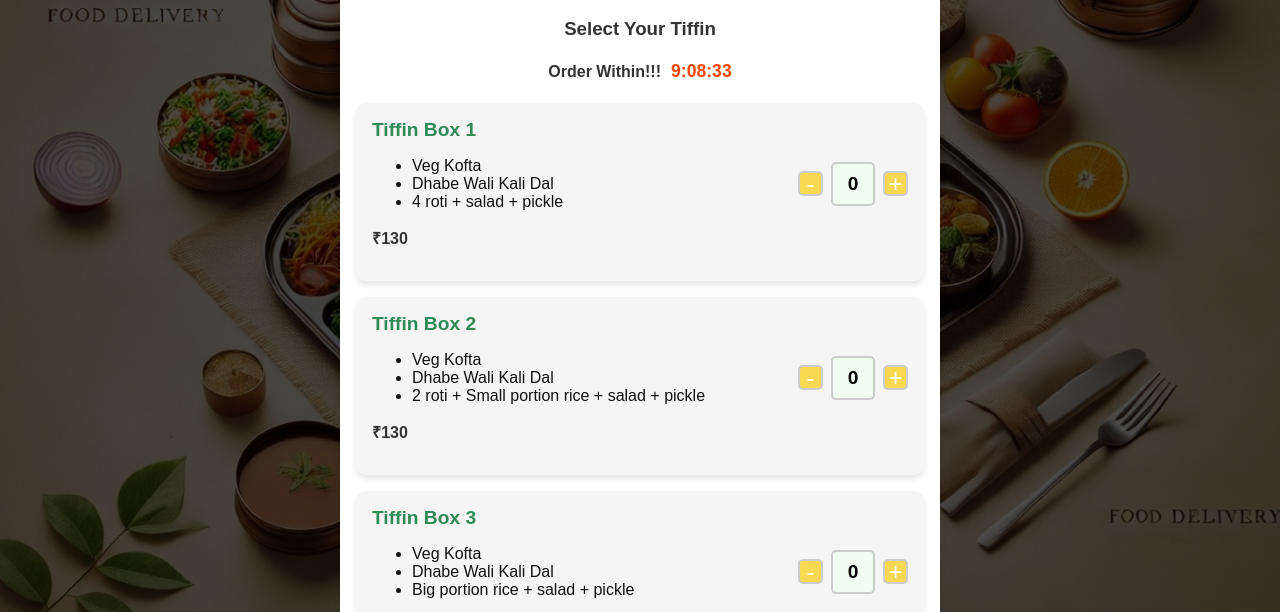
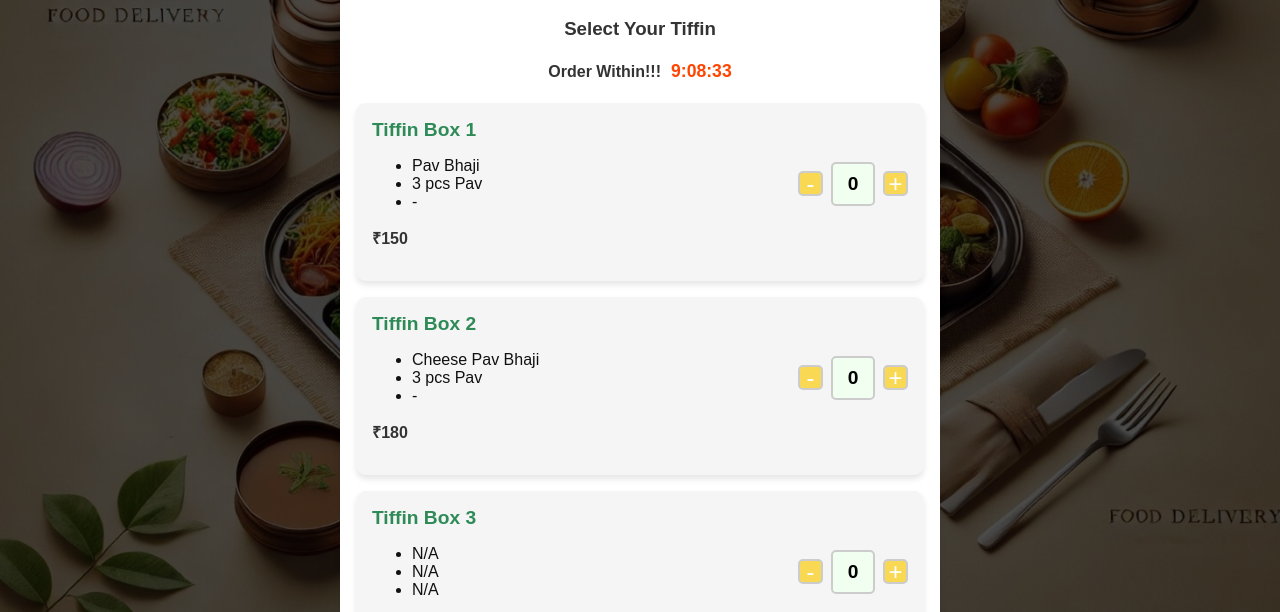
Before and after one commit to shashank-karmali/liveproject, a plain HTML site: page index.html in a window 1280 px wide. Shown: the part 187-799 px from the top of the page. Drawn offline with Linux system fonts and the light colour scheme.

Commit message:
Update index.html

```diff
--- a/index.html
+++ b/index.html
@@ -23,11 +23,11 @@
                 <div class="tiffin-info">
                     <h3>Tiffin Box 1</h3>
                     <ul>
-                        <li>Veg Kofta</li>
-                        <li>Dhabe Wali Kali Dal</li>
-                        <li>4 roti + salad + pickle</li>
+                        <li>Pav Bhaji</li>
+                        <li>3 pcs Pav</li>
+                        <li>-</li>
                     </ul>
-                    <b><p class="price">₹130</p></b>
+                    <b><p class="price">₹150</p></b>
                 </div>
                 <div class="quantity-selector">
                     <button onclick="updateQuantity('veg-quantity', 'decrement', 'veg')">-</button>
@@ -41,11 +41,11 @@
                 <div class="tiffin-info">
                     <h3>Tiffin Box 2</h3>
                     <ul>
-                        <li>Veg Kofta</li>
-                        <li>Dhabe Wali Kali Dal</li>
-                        <li>2 roti + Small portion rice + salad + pickle</li>
+                        <li>Cheese Pav Bhaji</li>
+                        <li>3 pcs Pav</li>
+                        <li>-</li>
                     </ul>
-                    <b><p class="price">₹130</p></b>
+                    <b><p class="price">₹180</p></b>
                 </div>
                 <div class="quantity-selector">
                     <button onclick="updateQuantity('nonveg-quantity', 'decrement', 'nonveg')">-</button>
@@ -59,9 +59,9 @@
                 <div class="tiffin-info">
                     <h3>Tiffin Box 3</h3>
                     <ul>
-                        <li>Veg Kofta</li>
-                        <li>Dhabe Wali Kali Dal</li>
-                        <li>Big portion rice + salad + pickle</li>
+                        <li>N/A</li>
+                        <li>N/A</li>
+                        <li>N/A</li>
                     </ul>
                     <b><p class="price">₹130</p></b>
                 </div>
```
